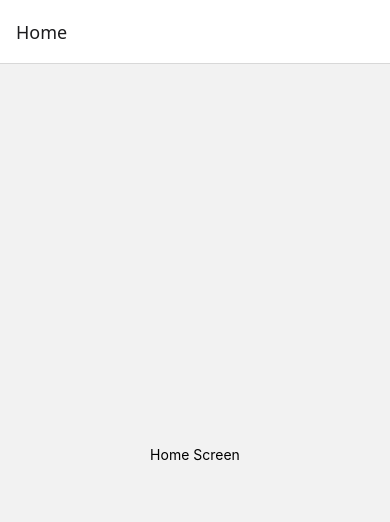
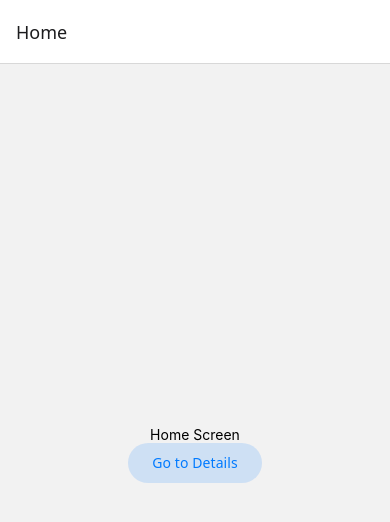
Before and after one commit to thirdfort/thirdfort-reactnative-code-review, a React Native app: screen / in a window 390 px wide. Shown: the top 522 px of the page. Built offline with nearby package versions, Linux system fonts and the light colour scheme.

Commit message:
feat: stack based navigation

```diff
--- a/src/screens/details.tsx
+++ b/src/screens/details.tsx
@@ -11,7 +11,9 @@ export function DetailsScreen({message = "Details Screen"}: DetailsScreenProps)
   return (
     <View style={{ flex: 1, alignItems: 'center', justifyContent: 'center' }}>
       <Text>{message}</Text>
-      <Button onPress={() => navigation.navigate('Home')}>Go Home</Button>
+      <Button onPress={() => navigation.push('Details')}>Go Deeper</Button>
+      <Button onPress={() => navigation.goBack('Details')}>Go Back</Button>
+      <Button onPress={() => navigation.popTo('Home')}>Go Home</Button>
     </View>
   );
 }
--- a/src/screens/home.tsx
+++ b/src/screens/home.tsx
@@ -1,13 +1,18 @@
+import { useNavigation } from '@react-navigation/native';
 import { View, Text } from 'react-native';
+import { Button } from '@react-navigation/elements';
 
 export type HomeScreenProps = {
   message?: string;
 };
 
 export function HomeScreen({message = "Home Screen"}: HomeScreenProps) {
+  const navigation = useNavigation();
+
   return (
     <View style={{ flex: 1, alignItems: 'center', justifyContent: 'center' }}>
       <Text>{message}</Text>
+      <Button onPress={() => navigation.push('Details')}>Go to Details</Button>
     </View>
   );
 }
```
